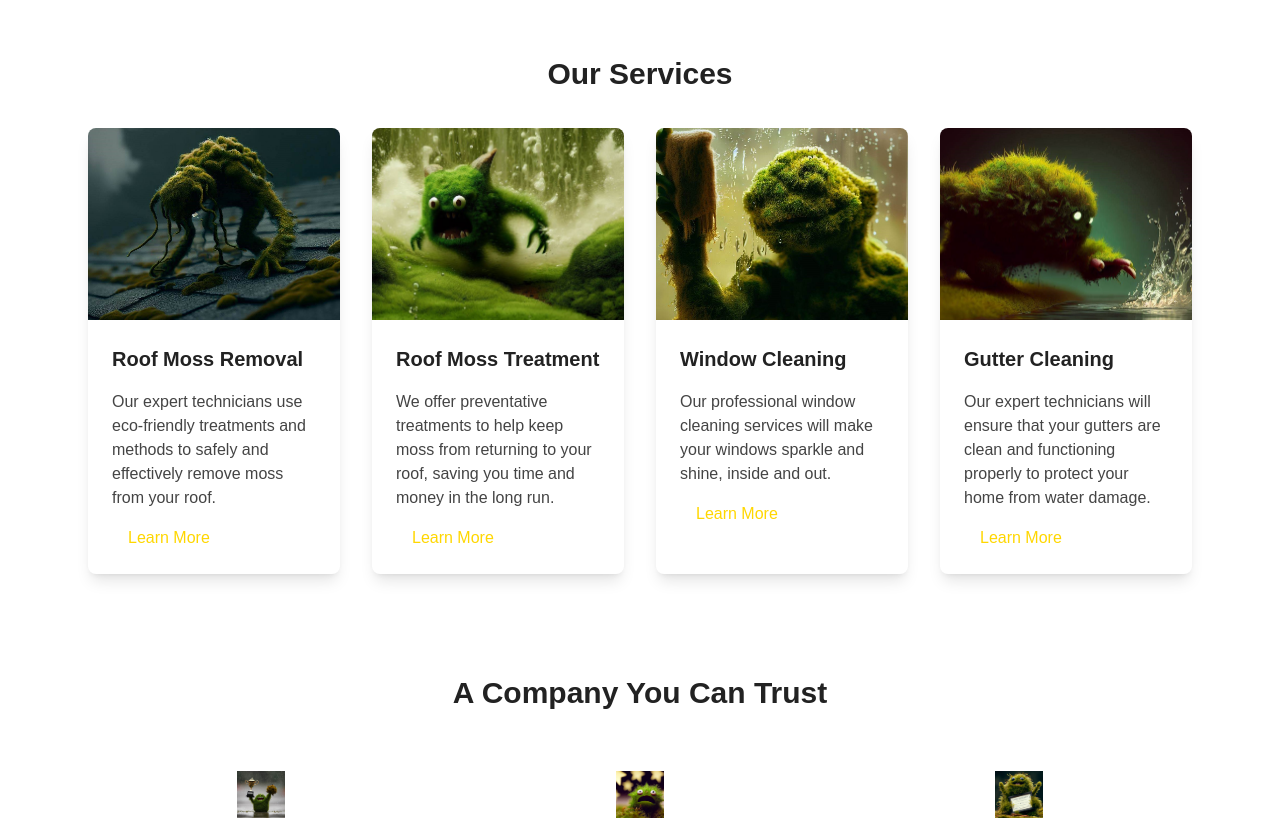
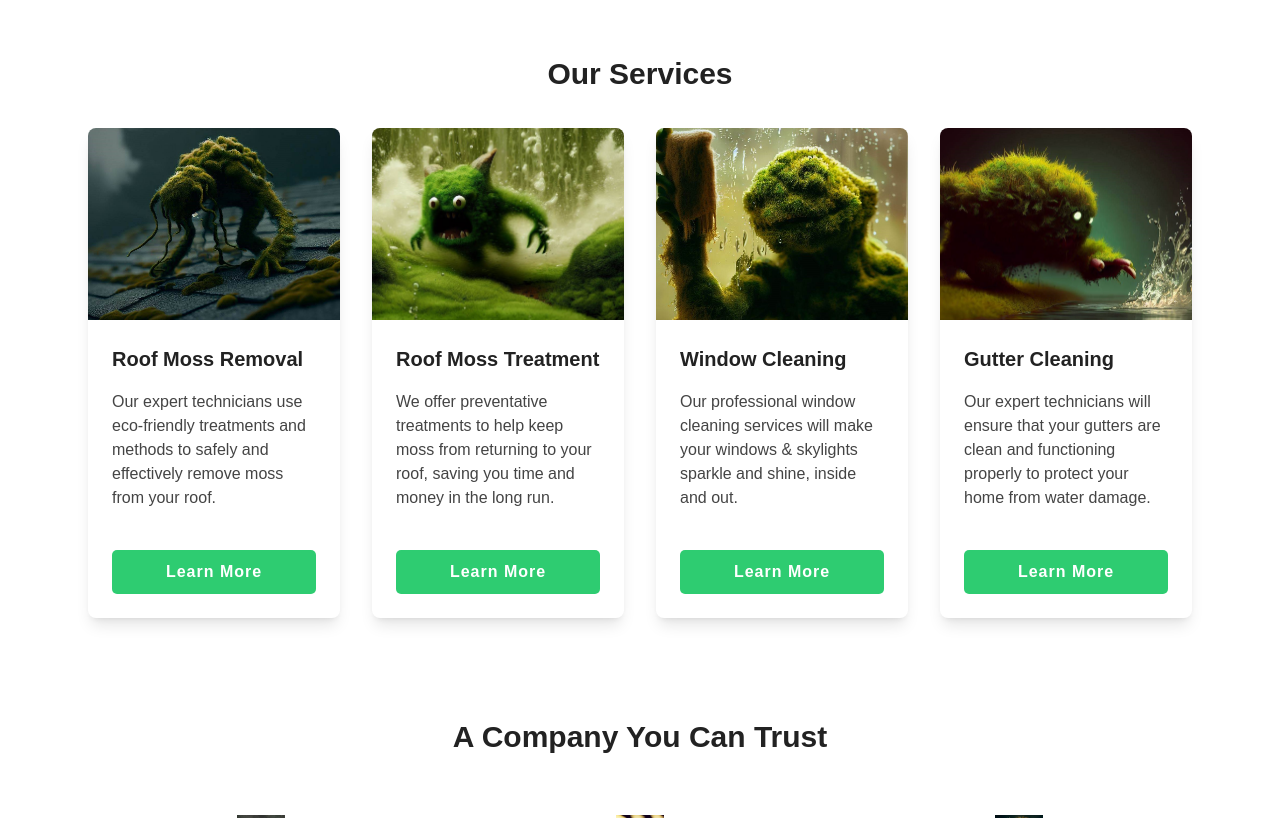
Before and after one commit to rogadev/victoria.mossaway.ca, an Astro site: page / in a window 1280 px wide. Shown: the part 480-1298 px from the top of the page. Built offline with nearby package versions, Linux system fonts and the light colour scheme; Astro itself is replaced by a stand-in of ours.

Commit message:
Homepage Update
- Created an HomeServicesArticle component
- Added styling to create uniformity to height and button position across all articles.
- Added styles to call to action button
- Updated ButtonCTA component for added styling and interaction transitions

```diff
--- a/src/components/ButtonCTA.astro
+++ b/src/components/ButtonCTA.astro
@@ -19,10 +19,16 @@ const { ariaLabel, href } = Astro.props
     border-radius: 5px;
     padding: 10px 20px;
     cursor: pointer;
-    transition: background-color 0.3s;
+    transition: all 0.4s;
+    text-align: center;
+    font-weight: 600;
+    letter-spacing: 1px;
+    box-shadow: none;
   }
 
   .cta-btn:hover {
     background-color: var(--brand-color-3);
+    letter-spacing: 3px;
+    box-shadow: 3px 3px 5px 0px rgba(0, 0, 0, 0.2);
   }
 </style>
--- a/src/components/HomeServices.astro
+++ b/src/components/HomeServices.astro
@@ -5,96 +5,41 @@ import {
   windowCleaningImage,
   gutterCleaningImage,
 } from '../consts/images'
+import Article from './HomeServicesArticle.astro'
 ---
 
 <section class='bg-gray-100 py-12'>
   <div class='max-w-6xl mx-auto px-6'>
     <h2 class='text-3xl font-bold mb-8 text-center'>Our Services</h2>
     <div class='grid grid-cols-1 md:grid-cols-2 lg:grid-cols-4 gap-8'>
-      <article class='bg-white rounded-lg shadow-lg'>
-        <a href={mossRemovalImage.href}>
-          <img
+      <Article
+        heading='Roof Moss Removal'
+        href={mossRemovalImage.href}
         src={mossRemovalImage.src}
         alt={mossRemovalImage.alt}
-            class='w-full h-48 object-cover rounded-t-lg'
+        paragraph='Our expert technicians use eco-friendly treatments and methods to safely and effectively remove moss from your roof.'
       />
-        </a>
-        <div class='p-6'>
-          <h3 class='text-xl font-semibold mb-4'>Roof Moss Removal</h3>
-          <p class='text-gray-700 mb-4'>
-            Our expert technicians use eco-friendly treatments and methods to
-            safely and effectively remove moss from your roof.
-          </p>
-          <a
-            href='/moss-removal'
-            class='bg-accent1 text-secondary hover:bg-yellow-500 font-medium rounded-lg px-4 py-2 transition duration-300 ease-in-out transform hover:-translate-y-1 hover:scale-110'
-            >Learn More</a
-          >
-        </div>
-      </article>
-      <article class='bg-white rounded-lg shadow-lg'>
-        <a href={roofMossTreatmentImage.href}>
-          <img
+      <Article
+        heading='Roof Moss Treatment'
+        href={roofMossTreatmentImage.href}
         src={roofMossTreatmentImage.src}
         alt={roofMossTreatmentImage.alt}
-            class='w-full h-48 object-cover rounded-t-lg'
+        paragraph='We offer preventative treatments to help keep moss from returning to your roof, saving you time and money in the long run.'
       />
-        </a>
-        <div class='p-6'>
-          <h3 class='text-xl font-semibold mb-4'>Roof Moss Treatment</h3>
-          <p class='text-gray-700 mb-4'>
-            We offer preventative treatments to help keep moss from returning to
-            your roof, saving you time and money in the long run.
-          </p>
-          <a
-            href='/roof-moss-treatment'
-            class='bg-accent1 text-secondary hover:bg-yellow-500 font-medium rounded-lg px-4 py-2 transition duration-300 ease-in-out transform hover:-translate-y-1 hover:scale-110'
-            >Learn More</a
-          >
-        </div>
-      </article>
-      <article class='bg-white rounded-lg shadow-lg'>
-        <a href={windowCleaningImage.href}>
-          <img
+      <Article
+        heading='Window Cleaning'
+        href={windowCleaningImage.href}
         src={windowCleaningImage.src}
         alt={windowCleaningImage.alt}
-            class='w-full h-48 object-cover rounded-t-lg'
+        paragraph='Our professional window cleaning services will make your windows & skylights sparkle and shine, inside and out.'
       />
-        </a>
-        <div class='p-6'>
-          <h3 class='text-xl font-semibold mb-4'>Window Cleaning</h3>
-          <p class='text-gray-700 mb-4'>
-            Our professional window cleaning services will make your windows
-            sparkle and shine, inside and out.
-          </p>
-          <a
-            href='/window-cleaning'
-            class='bg-accent1 text-secondary hover:bg-yellow-500 font-medium rounded-lg px-4 py-2 transition duration-300 ease-in-out transform hover:-translate-y-1 hover:scale-110'
-            >Learn More</a
-          >
-        </div>
-      </article>
-      <article class='bg-white rounded-lg shadow-lg'>
-        <a href={gutterCleaningImage.href}>
-          <img
+      <Article
+        heading='Gutter Cleaning'
+        href={gutterCleaningImage.href}
         src={gutterCleaningImage.src}
         alt={gutterCleaningImage.alt}
-            class='w-full h-48 object-cover rounded-t-lg'
+        paragraph='Our expert technicians will ensure that your gutters are clean and functioning properly to protect your home from water damage.'
       />
-        </a>
-        <div class='p-6'>
-          <h3 class='text-xl font-semibold mb-4'>Gutter Cleaning</h3>
-          <p class='text-gray-700 mb-4'>
-            Our expert technicians will ensure that your gutters are clean and
-            functioning properly to protect your home from water damage.
-          </p>
-          <a
-            href='/gutter-cleaning'
-            class='bg-accent1 text-secondary hover:bg-yellow-500 font-medium rounded-lg px-4 py-2 transition duration-300 ease-in-out transform hover:-translate-y-1 hover:scale-110'
-            >Learn More</a
-          >
-        </div>
-      </article>
     </div>
   </div>
 </section>
--- /dev/null
+++ b/src/components/HomeServicesArticle.astro
@@ -0,0 +1,21 @@
+---
+import ButtonCTA from './ButtonCTA.astro'
+const { href, src, alt, heading, paragraph } = Astro.props
+---
+
+<article class='bg-white rounded-lg shadow-lg flex flex-col justify-between'>
+  <a href={href}>
+    <img src={src} alt={alt} class='w-full h-48 object-cover rounded-t-lg' />
+  </a>
+  <div class='px-6 pt-6 flex flex-col justify-between'>
+    <div>
+      <h3 class='text-xl font-semibold mb-4'>{heading}</h3>
+      <p class='text-gray-700 mb-4'>
+        {paragraph}
+      </p>
+    </div>
+  </div>
+  <div class='p-6 flex flex-col'>
+    <ButtonCTA ariaLabel={false} href={href}>Learn More</ButtonCTA>
+  </div>
+</article>
--- a/src/components/SiteNavbar.svelte
+++ b/src/components/SiteNavbar.svelte
@@ -39,7 +39,7 @@
       <Hamburger on:toggle={toggleMobileMenu} ariaLabel="Toggle mobile menu" />
 
       {#if showMobileMenu}
-        <nav class="absolute right-0 mt-3 bg-background shadow-md rounded p-2 z-10">
+        <nav class="absolute right-0 mt-3 bg-background shadow-md rounded p-2 z-50">
           {#each pages as page}
             <a
               href={page.link}
```
Lines whose indentation alone changed are shown as unchanged.
